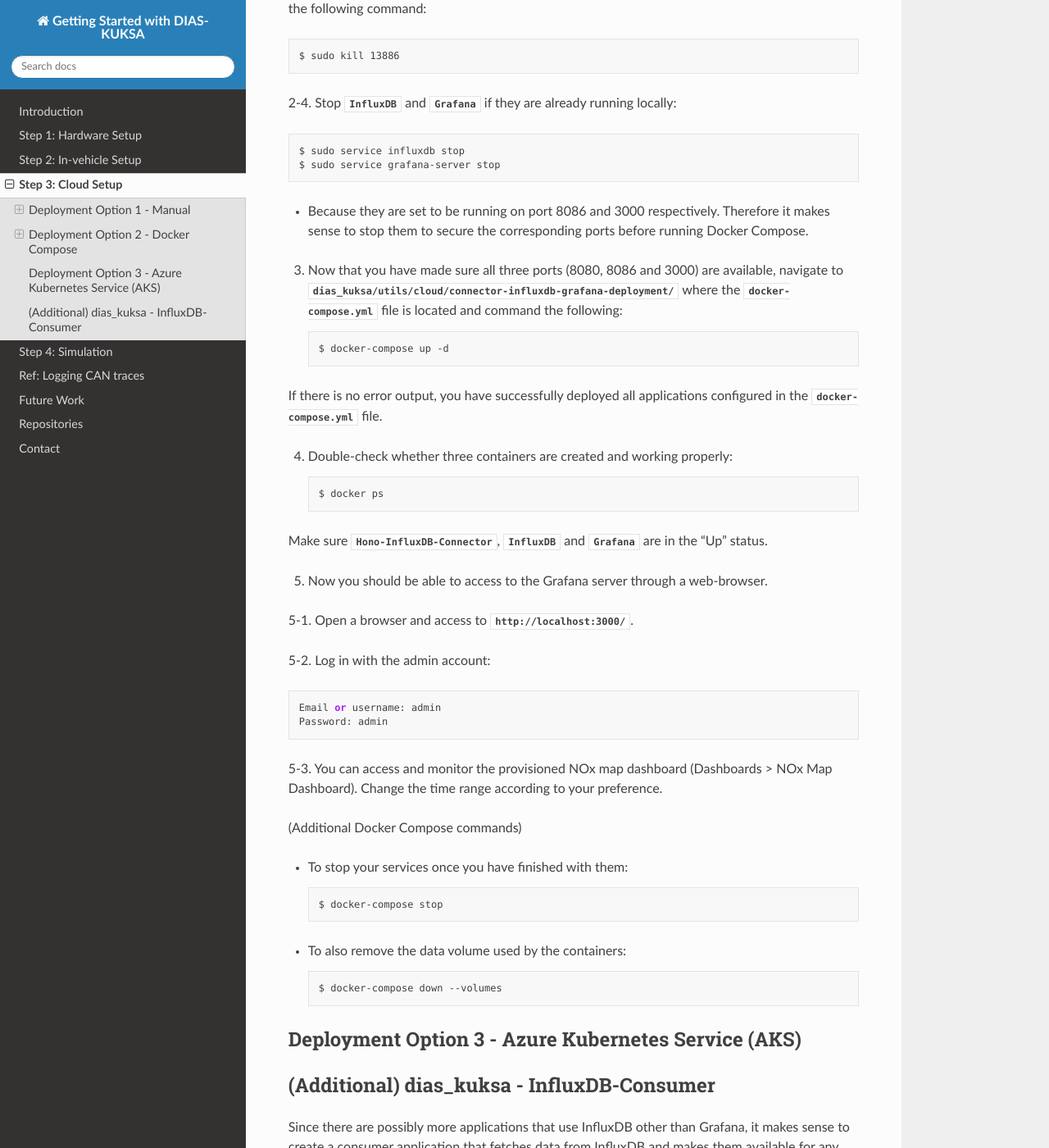
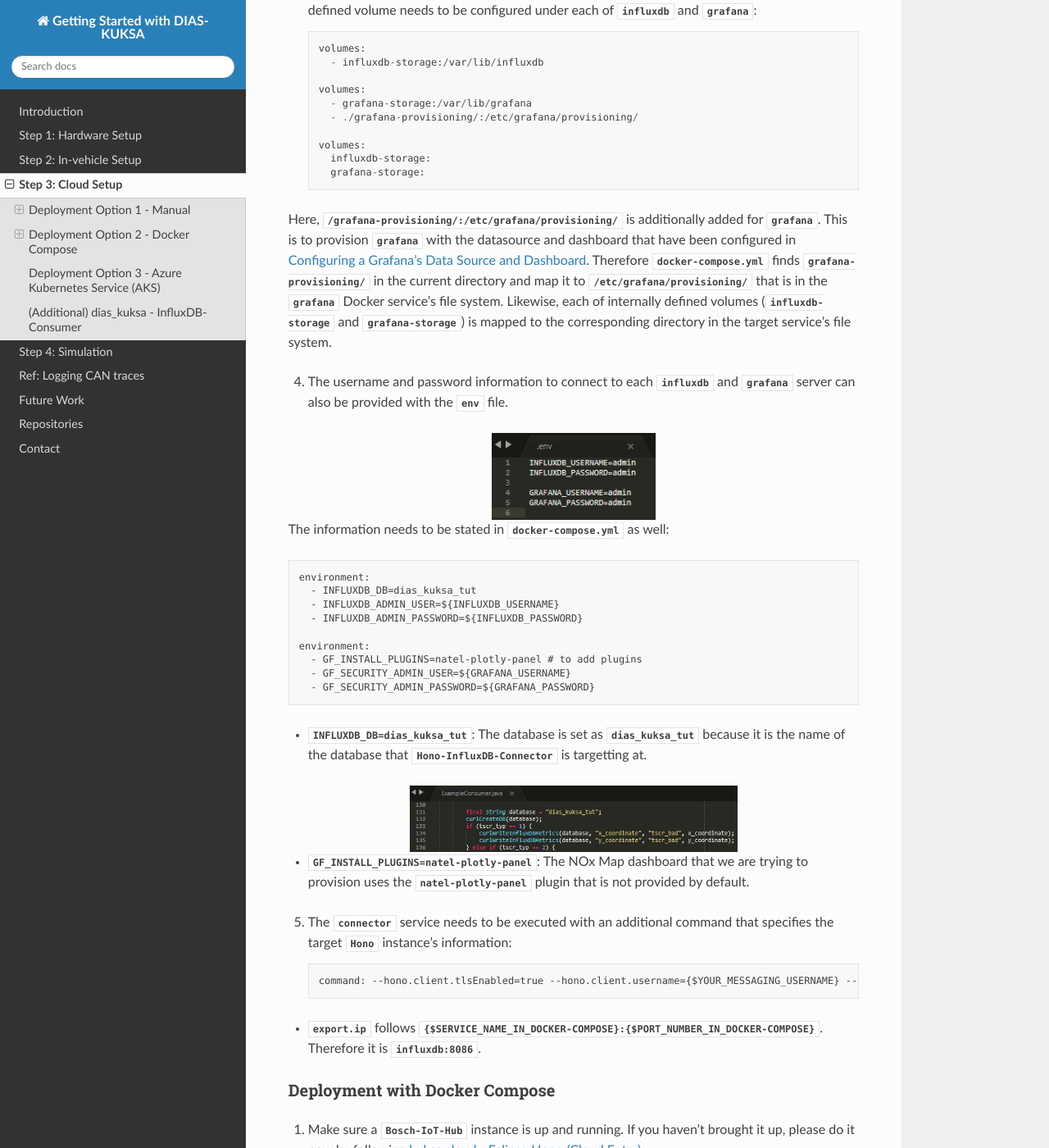
Before and after one commit to junh-ki/dias_kuksa_doc, a Sphinx documentation site: the page built from docs/source/contents/cloud.rst, in a window 1280 px wide and 1400 px high, scrolled down 20800 px. Shown: the whole window at 82% size. Built offline with Sphinx 7.4.7 and the Read the Docs theme 2.0.0, drawn with Linux system fonts in a browser that asks for light colours; formulas are drawn with MathJax 3; some of the changed text lies outside the part shown.

Commit message:
progress

```diff
--- a/docs/source/contents/cloud.rst
+++ b/docs/source/contents/cloud.rst
@@ -426,13 +426,12 @@ Installing Docker and Docker Compose
     $ docker run hello-world
 
 .. figure:: /_images/cloud/hello-world.PNG
-    :width: 400
+    :width: 500
     :align: center
 
 * If you cannot see the output above on your terminal, you should log out and log back in to re-evaluate your group membership. Then run `docker run hello-world` again.
 
-Now you are ready to proceed.
-* **If you only want to test the connectivity with the default DIAS-KUKSA setting, you can directly go to** :ref:`docker-compose-deployment`.
+Now you are ready to proceed. **If you only want to test the connectivity with the default DIAS-KUKSA setting, you can directly go to** :ref:`docker-compose-deployment`.
 
 
 
@@ -487,6 +486,8 @@ This way, the tagged Docker image would be directed to your respository on Docke
 
 
 
+.. _grafana-provisioning:
+
 Configuring a Grafana's Data Source and Dashboard
 *************************************************
 
@@ -529,20 +530,69 @@ It can be noticed that all configuration files for `Grafana` are located under `
 Configuration Setup
 *******************
 
-.. figure:: /_images/cloud/docker-compose.PNG
+.. figure:: /_images/cloud/docker-compose_.PNG
     :width: 500
     :align: center
 
-:ref:`dockerized-connector`
+1. `docker-compose.yml` runs three services (`InfluxDB`, `Hono-InfluxDB-Connector`, `Grafana`) here. Since all three services should be connected to each other, they need to be under the same network. Therefore a user-defined bridge network, `monitor_network`, needs to be configured under every service here::
 
+    networks:
+      - monitor_network
 
+    networks:
+      monitor_network:
 
+2. `Hono-InfluxDB-Connector`(`connector`)  and `Grafana`(`grafana`) have a dependency on `InfluxDB`(`influxdb`). Therefore a dependency needs to be configured under `connector` and `grafana`::
 
-.. figure:: /_images/cloud/docker-compose-connector-command.PNG
-    :width: 1200
+    depends_on:
+      - influxdb
+
+3. Since the `connector` service is just a data intermediary, it doesn't need to be persistent. On the other hand, `influxdb` and `grafana` should be persistent if a user wants to save the accumulated data or metadata even when the services are taken down. Therefore a user-defined volume needs to be configured under each of `influxdb` and `grafana`::
+
+    volumes:
+      - influxdb-storage:/var/lib/influxdb
+
+    volumes:
+      - grafana-storage:/var/lib/grafana
+      - ./grafana-provisioning/:/etc/grafana/provisioning/
+
+    volumes:
+      influxdb-storage:
+      grafana-storage:
+
+Here, `./grafana-provisioning/:/etc/grafana/provisioning/` is additionally added for `grafana`. This is to provision `grafana` with the datasource and dashboard that have been configured in :ref:`grafana-provisioning`. Therefore `docker-compose.yml` finds `grafana-provisioning/` in the current directory and map it to `/etc/grafana/provisioning/` that is in the `grafana` Docker service's file system. Likewise, each of internally defined volumes (`influxdb-storage` and `grafana-storage`) is mapped to the corresponding directory in the target service's file system.
+
+4. The username and password information to connect to each `influxdb` and `grafana` server can also be provided with the `.env` file.
+
+.. figure:: /_images/cloud/env.PNG
+    :width: 200
     :align: center
 
+The information needs to be stated in `docker-compose.yml` as well::
 
+    environment:
+      - INFLUXDB_DB=dias_kuksa_tut
+      - INFLUXDB_ADMIN_USER=${INFLUXDB_USERNAME}
+      - INFLUXDB_ADMIN_PASSWORD=${INFLUXDB_PASSWORD}
+
+    environment:
+      - GF_INSTALL_PLUGINS=natel-plotly-panel # to add plugins
+      - GF_SECURITY_ADMIN_USER=${GRAFANA_USERNAME}
+      - GF_SECURITY_ADMIN_PASSWORD=${GRAFANA_PASSWORD}
+
+* `INFLUXDB_DB=dias_kuksa_tut`: The database is set as `dias_kuksa_tut` because it is the name of the database that `Hono-InfluxDB-Connector` is targetting at.
+
+.. figure:: /_images/cloud/target_database.PNG
+    :width: 400
+    :align: center
+
+* `GF_INSTALL_PLUGINS=natel-plotly-panel`: The NOx Map dashboard that we are trying to provision uses the `natel-plotly-panel` plugin that is not provided by default.
+
+5. The `connector` service needs to be executed with an additional command that specifies the target `Hono` instance's information::
+
+    command: --hono.client.tlsEnabled=true --hono.client.username={$YOUR_MESSAGING_USERNAME} --hono.client.password={$YOUR_MESSAGING_PASSWORD} --tenant.id={$YOUR_TENANT_ID} --export.ip=influxdb:8086
+
+* `export.ip` follows `{$SERVICE_NAME_IN_DOCKER-COMPOSE}:{$PORT_NUMBER_IN_DOCKER-COMPOSE}`. Therefore it is `influxdb:8086`.
 
 
 
@@ -600,23 +650,22 @@ Make sure `Hono-InfluxDB-Connector`, `InfluxDB` and `Grafana` are in the "Up" st
 
 5-3. You can access and monitor the provisioned NOx map dashboard (Dashboards > NOx Map Dashboard). Change the time range according to your preference.
 
-(Additional Docker Compose commands)
+    **In case where the provisioned dashboard is not displayed on the main page, please hover over "Dashboards" on the left-side bar and then go to "Manage". You would be able to see "NOx Map Dashboard" under the "General" folder.**
+
+<Additional Docker Compose commands>
 
 - To stop your services once you have finished with them::
-
     $ docker-compose stop
 
 - To also remove the data volume used by the containers::
-
     $ docker-compose down --volumes
-
 
 
 
 Deployment Option 3 - Azure Kubernetes Service (AKS)
 ####################################################
 
-
+**WORK IN PROGRESS...**
 
 
 
```
Also changed, not shown: docs/source/_images/cloud/docker-compose-connector-command.PNG (deleted), docs/source/_images/cloud/docker-compose.PNG (deleted), docs/source/_images/cloud/docker-compose_.PNG (added), docs/source/_images/cloud/env.PNG (added), docs/source/_images/cloud/target_database.PNG (added).
